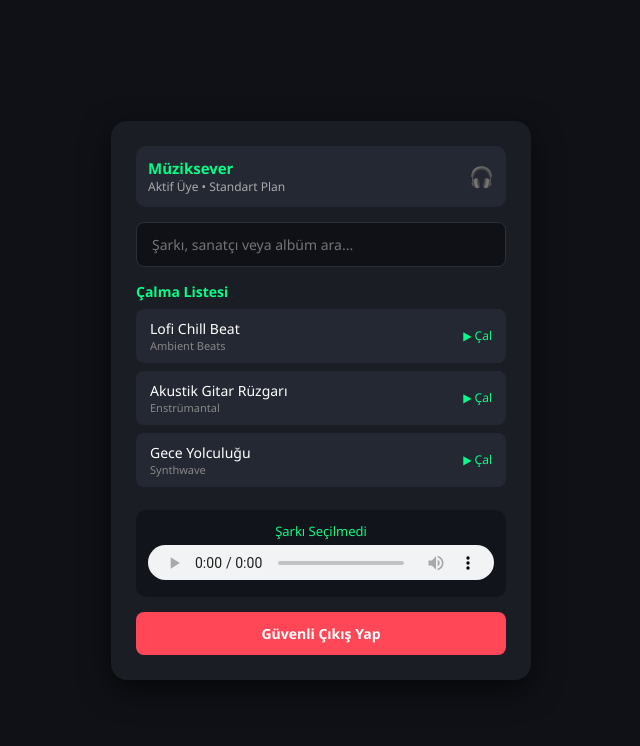
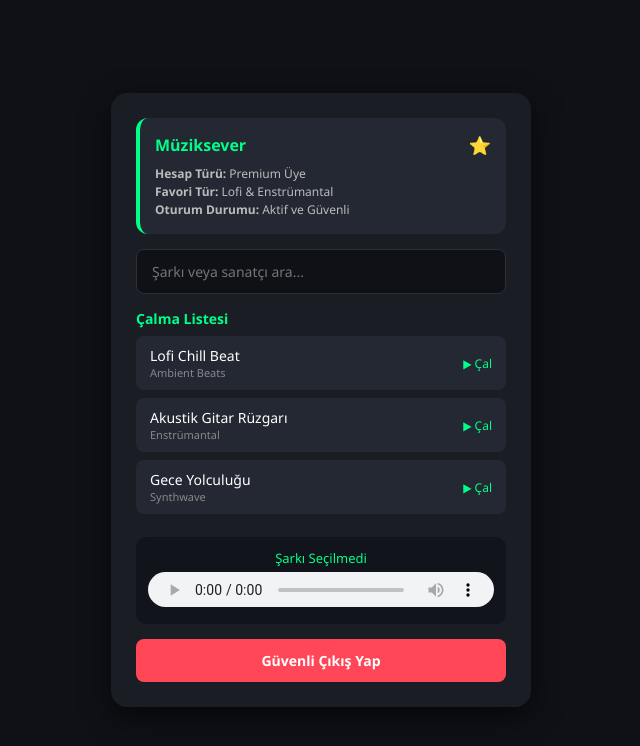
Before and after one commit to Samet3984/Ayn-ark-, a plain HTML site: page index.html in a window 1280 px wide. Both pictures are taken after a click on the button "Sisteme Giriş Yap". Shown: the whole page, without its empty margins (319-959 px from the left). Drawn offline with Linux system fonts and the light colour scheme.

Commit message:
Refactor HTML structure and styles for better UI
Updated the title and improved layout styles for profile and player sections.

```diff
--- a/index.html
+++ b/index.html
@@ -3,7 +3,7 @@
 <head>
     <meta charset="UTF-8">
     <meta name="viewport" content="width=device-width, initial-scale=1.0">
-    <title>Müzik Platformu - Tam Sürüm</title>
+    <title>Müzik Platformu</title>
     <style>
         * {
             box-sizing: border-box;
@@ -78,29 +78,40 @@
             margin-bottom: 8px;
         }
 
-        /* Ana Uygulama Alanı */
-        #app-screen {
+        /* Ekran Yönetimi */
+        .screen {
             display: none;
         }
+        .screen.active {
+            display: block;
+        }
+
+        /* Profil Detay Kutusu */
         .profile-card {
             background-color: #242832;
-            padding: 12px;
-            border-radius: 10px;
+            padding: 15px;
+            border-radius: 12px;
             margin-bottom: 15px;
+            border-left: 4px solid #00ff88;
+        }
+        .profile-header {
             display: flex;
+            justify-content: space-between;
             align-items: center;
-            justify-content: space-between;
+            margin-bottom: 8px;
         }
-        .profile-info h4 {
+        .profile-header h4 {
             color: #00ff88;
-            font-size: 15px;
+            font-size: 16px;
         }
-        .profile-info p {
-            color: #aaa;
+        .profile-details {
             font-size: 12px;
+            color: #bbb;
+            line-height: 1.5;
         }
+
         .playlist {
-            max-height: 220px;
+            max-height: 200px;
             overflow-y: auto;
             margin-bottom: 15px;
         }
@@ -117,26 +128,12 @@
         }
         .song-item:hover {
             background-color: #2f3542;
-            border-left: 4px solid #00ff88;
         }
         .player-bar {
             background-color: #12141c;
             padding: 12px;
             border-radius: 10px;
             text-align: center;
-        }
-        .player-controls {
-            display: flex;
-            justify-content: center;
-            gap: 15px;
-            margin-top: 8px;
-        }
-        .control-btn {
-            background: none;
-            border: none;
-            color: #00ff88;
-            font-size: 18px;
-            cursor: pointer;
         }
         .logout-btn {
             background-color: #ff4757;
@@ -149,7 +146,7 @@
 
     <div class="container">
         <!-- GİRİŞ EKRANI -->
-        <div id="login-screen">
+        <div id="login-screen" class="screen active">
             <h2>Giriş Yap</h2>
             <div class="input-group">
                 <input type="text" id="username" placeholder="Kullanıcı Adı (Örn: Samet)">
@@ -166,18 +163,22 @@
         </div>
 
         <!-- ANA PLATFORM EKRANI -->
-        <div id="app-screen">
-            <!-- Profil Bilgileri -->
+        <div id="app-screen" class="screen">
+            <!-- Detaylı Profil Kartı -->
             <div class="profile-card">
-                <div class="profile-info">
+                <div class="profile-header">
                     <h4 id="profile-name">Kullanıcı</h4>
-                    <p>Aktif Üye • Standart Plan</p>
+                    <span style="font-size: 18px;">⭐</span>
                 </div>
-                <span style="font-size: 20px;">🎧</span>
+                <div class="profile-details">
+                    <p><b>Hesap Türü:</b> Premium Üye</p>
+                    <p><b>Favori Tür:</b> Lofi & Enstrümantal</p>
+                    <p><b>Oturum Durumu:</b> Aktif ve Güvenli</p>
+                </div>
             </div>
 
             <div class="input-group">
-                <input type="text" placeholder="Şarkı, sanatçı veya albüm ara...">
+                <input type="text" placeholder="Şarkı veya sanatçı ara...">
             </div>
 
             <h3 style="font-size: 14px; text-align: left; margin-bottom: 8px;">Çalma Listesi</h3>
@@ -205,7 +206,7 @@
                 </div>
             </div>
 
-            <!-- Aktif Müzik Çalar Paneli -->
+            <!-- Müzik Çalar -->
             <div class="player-bar">
                 <div id="now-playing" style="font-size: 13px; color: #00ff88; margin-bottom: 5px;">Şarkı Seçilmedi</div>
                 <audio id="audio-player" controls style="width: 100%; height: 35px;"></audio>
@@ -216,19 +217,25 @@
     </div>
 
     <script>
+        function showScreen(screenId) {
+            document.querySelectorAll('.screen').forEach(s => s.classList.remove('active'));
+            document.getElementById(screenId).classList.add('active');
+        }
+
         function login() {
             const usernameInput = document.getElementById('username').value;
             const displayName = usernameInput ? usernameInput : 'Müziksever';
             document.getElementById('profile-name').innerText = displayName;
 
-            document.getElementById('login-screen').style.display = 'none';
-            document.getElementById('app-screen').style.display = 'block';
+            // Tarayıcı geçmişine durum kaydederek geri tuşunun siteyi kapatmasını önlüyoruz
+            history.pushState({ screen: 'app' }, '', '');
+            showScreen('app-screen');
         }
 
         function logout() {
             document.getElementById('audio-player').pause();
-            document.getElementById('app-screen').style.display = 'none';
-            document.getElementById('login-screen').style.display = 'block';
+            history.pushState({ screen: 'login' }, '', '');
+            showScreen('login-screen');
         }
 
         function playRealSong(songTitle, audioUrl) {
@@ -241,6 +248,15 @@
                 console.log("Oynatma hatası:", error);
             });
         }
+
+        // Tarayıcı geri tuşuna basıldığında doğru ekranda kalmasını sağlayan kontrol
+        window.addEventListener('popstate', function(event) {
+            if (event.state && event.state.screen === 'login') {
+                showScreen('login-screen');
+            } else {
+                showScreen('app-screen');
+            }
+        });
     </script>
 
 </body>
```
